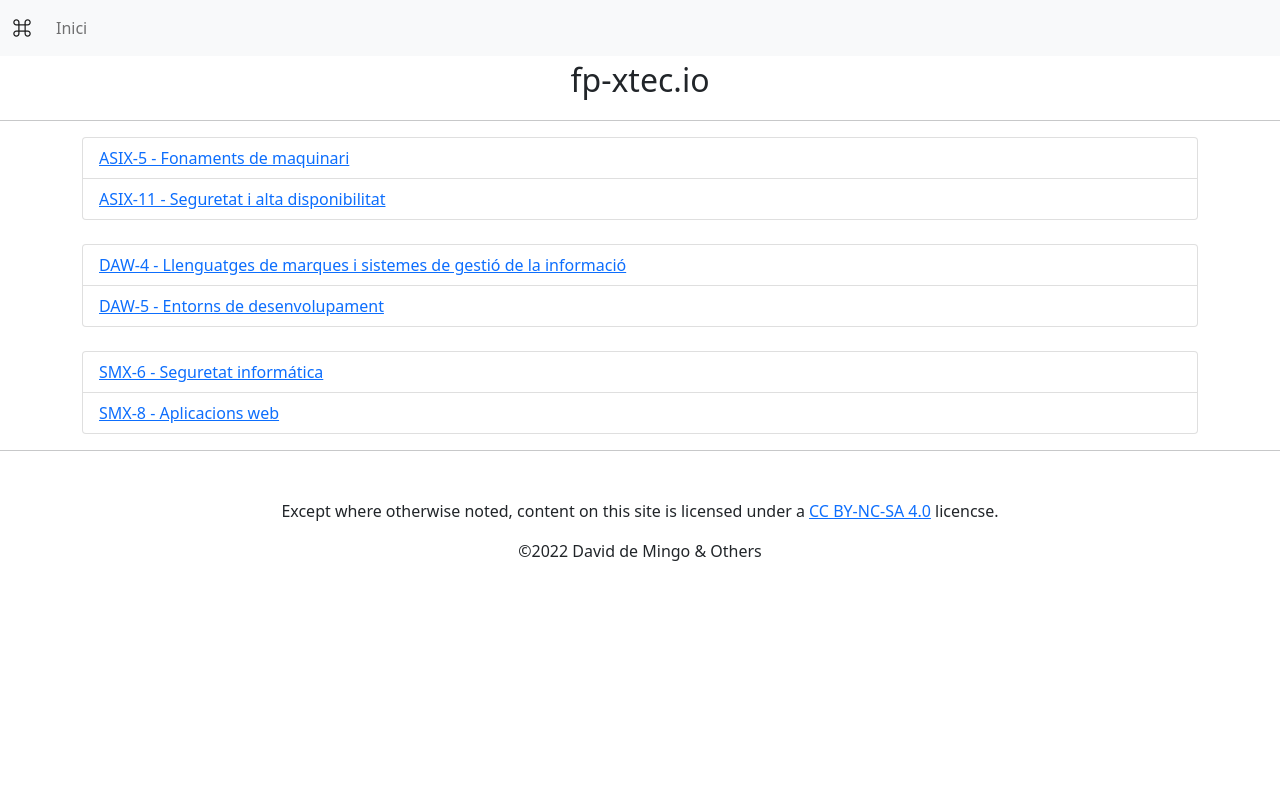
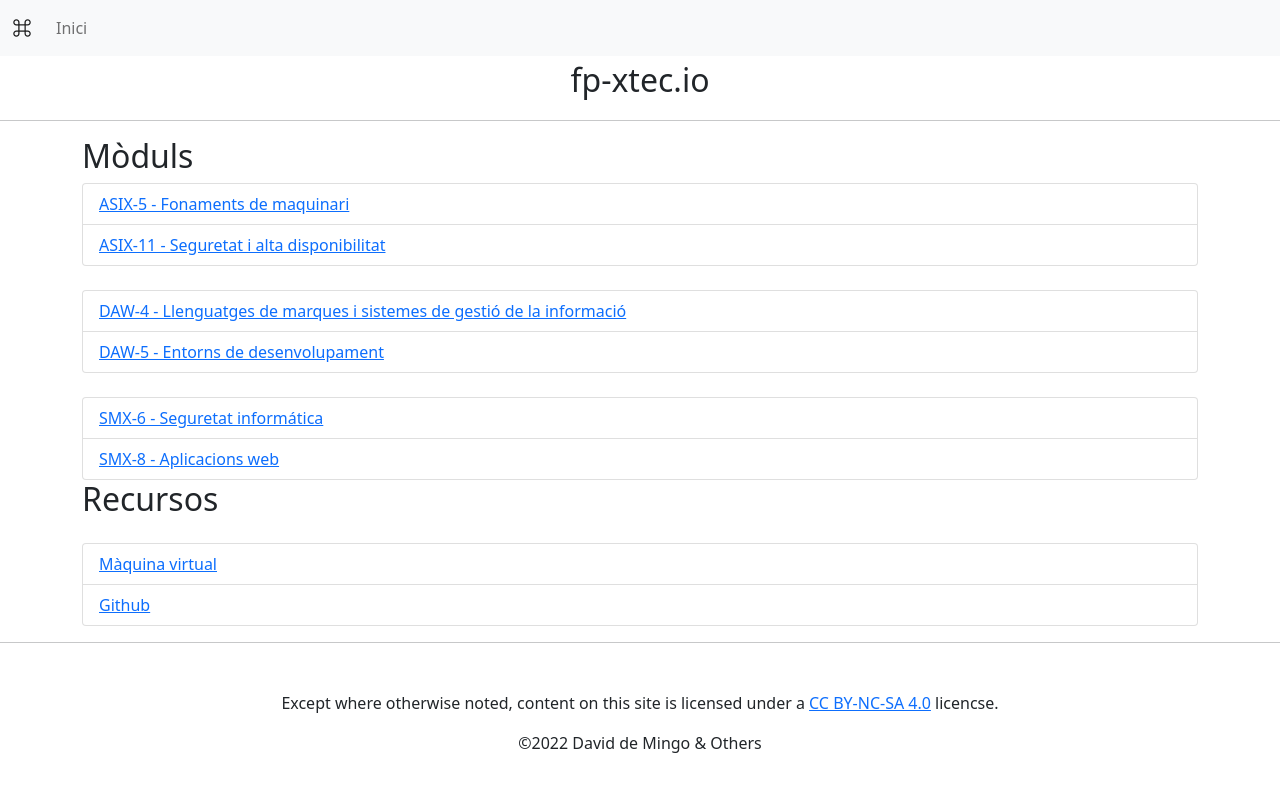
Before and after one commit to xtec-dev/xtec-dev.github.io, a Jekyll site: the page built from index.md, in a window 1280 px wide. Shown: the top 792 px of the page. Built offline with Jekyll 4.4.1, drawn with Linux system fonts in a browser that asks for light colours; nearby versions of some CDN libraries; our own code applies the rules of GitHub Pages for plain Markdown files.

Commit message:
Afegit recursos

```diff
--- a/index.md
+++ b/index.md
@@ -1,6 +1,8 @@
 ---
 title: fp-xtec.io
 ---
+
+<h2>Mòduls</h2>
 
 <ul class="list-group">
  <li class="list-group-item">
@@ -15,13 +17,12 @@ title: fp-xtec.io
 </ul>
 
 <ul class="list-group mt-4">
-<li class="list-group-item">
+  <li class="list-group-item">
         <a href="https://docs.google.com/document/d/1WpR-fn2zG37cIunh77Ym7LXCdCUpeP3NedMewQgOukU/edit?usp=sharing">DAW-4 - Llenguatges de marques i sistemes de gestió de la informació</a>
     </li>
   <li class="list-group-item">
         <a href="https://docs.google.com/document/d/1KK4m6NVCE9s5ScMQGaj0INEUIGHifNxdLNoLpzkBHQ0/edit?usp=sharing">DAW-5 - Entorns de desenvolupament</a>
     </li>
-
 </ul>
 
 <ul class="list-group mt-4">
@@ -33,3 +34,14 @@ title: fp-xtec.io
     </li>
 
 </ul>
+
+<h2>Recursos</h2>
+
+<ul class="list-group mt-4">
+  <li class="list-group-item">
+        <a href="https://docs.google.com/document/d/1rcFciC9QomiV08VoHR40ZTcBzzehsiyDft2euRNbFlM/edit?usp=sharing">Màquina virtual</a>
+    </li>
+  <li class="list-group-item">
+        <a href="https://github.com/fp-xtec">Github</a>
+    </li>
+</ul>
```
